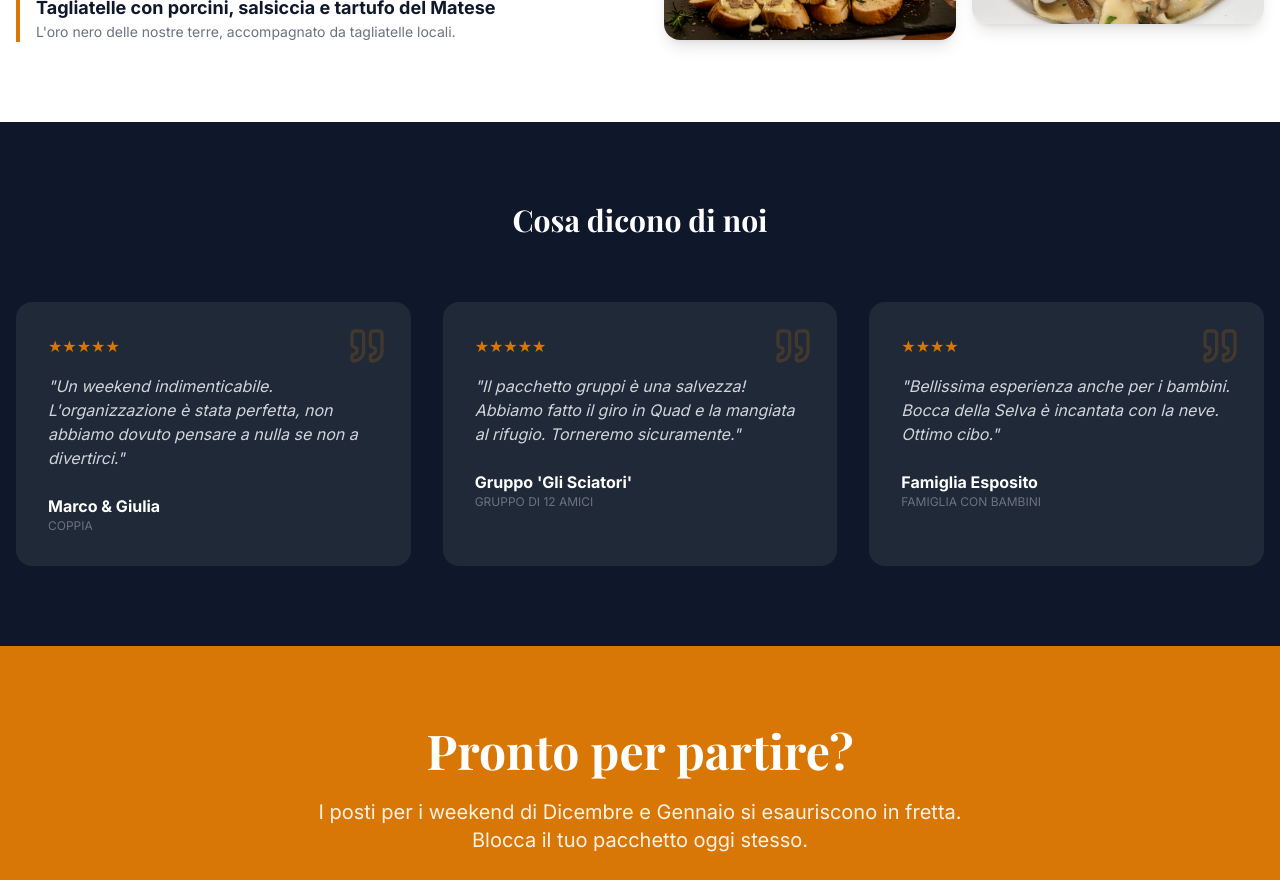
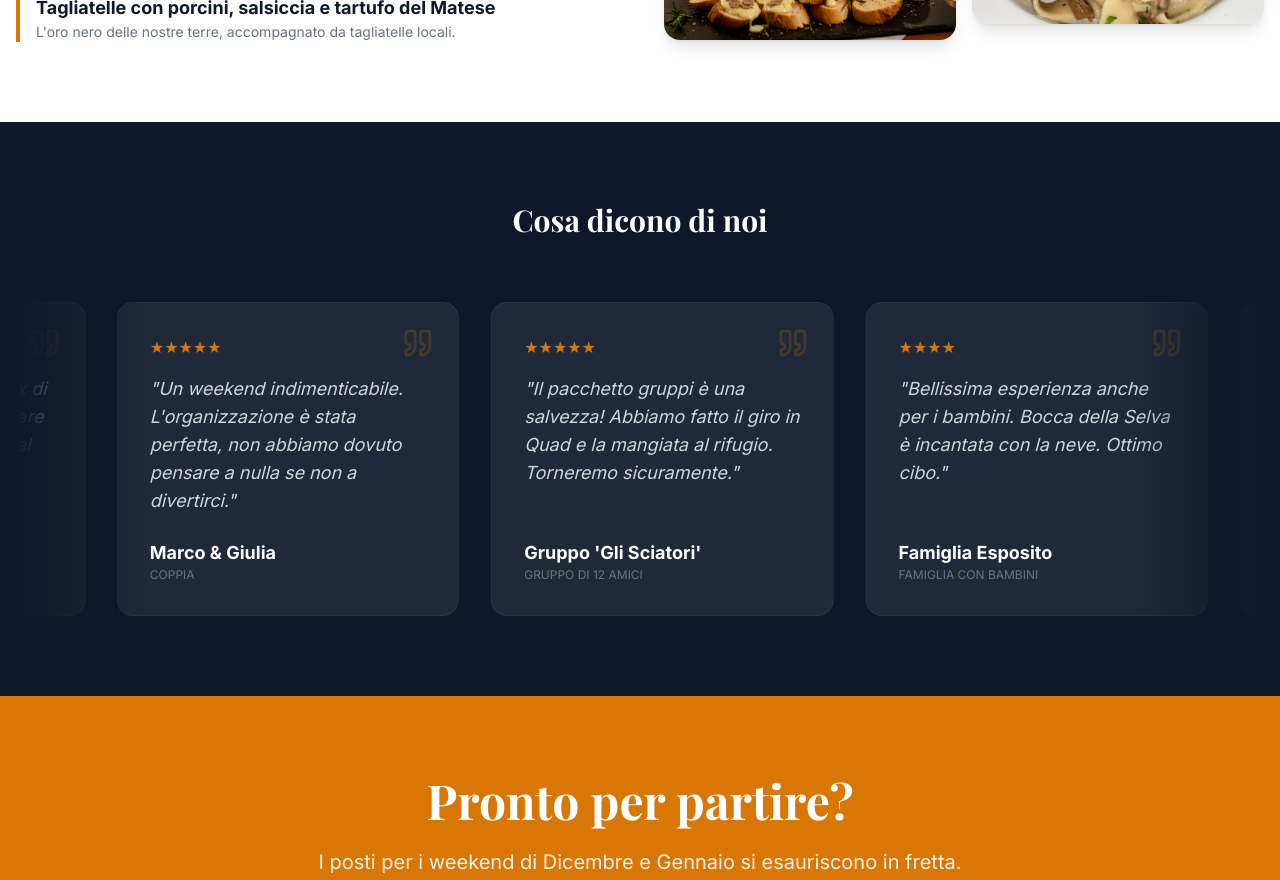
Before and after one commit to giggi30/matese-experience, a React (Vite) app: page / in a window 1280 px wide. Shown: the part 5980-6860 px from the top of the page. Built offline with nearby package versions, Linux system fonts and the light colour scheme.

Commit message:
feat: add Testimonials auto-slider and horizontal look

```diff
--- a/components/Testimonials.tsx
+++ b/components/Testimonials.tsx
@@ -1,32 +1,61 @@
 import React from 'react';
+import useEmblaCarousel from 'embla-carousel-react';
+import AutoScroll from 'embla-carousel-auto-scroll';
 import { REVIEWS } from '../constants';
 import { Quote } from 'lucide-react';
 
 export const Testimonials: React.FC = () => {
+  // Duplicate reviews to ensure sufficient content for the infinite loop
+  const infiniteReviews = [...REVIEWS, ...REVIEWS, ...REVIEWS, ...REVIEWS];
+
+  // Embla Carousel hook with AutoScroll plugin
+  // loop: true enables infinite scrolling
+  // speed: 1 sets a slow, continuous scroll
+  // stopOnInteraction: false ensures it resumes after dragging
+  const [emblaRef] = useEmblaCarousel({ loop: true, align: 'center', dragFree: true }, [
+    AutoScroll({ speed: 1, stopOnInteraction: false, stopOnMouseEnter: true })
+  ]);
+
   return (
-    <section className="py-20 bg-brand-dark text-white">
+    <section className="py-20 bg-brand-dark text-white overflow-hidden">
       <div className="container mx-auto px-4">
         <div className="text-center mb-16">
           <h2 className="text-3xl font-serif font-bold">Cosa dicono di noi</h2>
         </div>
-        <div className="grid grid-cols-1 md:grid-cols-3 gap-8">
-          {REVIEWS.map((review) => (
-            <div key={review.id} className="bg-gray-800 p-8 rounded-2xl relative">
-              <Quote className="w-10 h-10 text-brand-gold/20 absolute top-6 right-6" />
+
+        {/* Carousel Container */}
+        <div className="relative w-full max-w-[90rem] mx-auto">
+          {/* Gradient Masks for smooth fade effect at edges */}
+          <div className="absolute top-0 left-0 w-8 md:w-32 h-full bg-gradient-to-r from-brand-dark z-10 pointer-events-none"></div>
+          <div className="absolute top-0 right-0 w-8 md:w-32 h-full bg-gradient-to-l from-brand-dark z-10 pointer-events-none"></div>
+
+          {/* Embla Viewport */}
+          <div className="overflow-hidden cursor-grab active:cursor-grabbing" ref={emblaRef}>
+            <div className="flex touch-pan-y">
+              {infiniteReviews.map((review, index) => (
+                <div
+                  key={`${review.id}-${index}`}
+                  className="flex-[0_0_85%] min-w-0 px-4 md:flex-[0_0_45%] lg:flex-[0_0_30%]"
+                >
+                  <div className="bg-gray-800 p-8 rounded-2xl relative h-full flex flex-col justify-center select-none transform transition-transform duration-300 hover:scale-[1.02] border border-gray-700/50">
+                    <Quote className="w-8 h-8 text-brand-gold/20 absolute top-6 right-6" />
                     <div className="flex text-brand-gold mb-4">
                       {[...Array(review.rating)].map((_, i) => (
                         <span key={i}>★</span>
                       ))}
                     </div>
-              <p className="text-gray-300 italic mb-6">"{review.text}"</p>
-              <div>
-                <p className="font-bold text-white">{review.author}</p>
+                    <p className="text-gray-300 italic mb-6 text-lg">"{review.text}"</p>
+                    <div className="mt-auto">
+                      <p className="font-bold text-white text-lg">{review.author}</p>
                       <p className="text-xs text-gray-500 uppercase">{review.role}</p>
+                    </div>
                   </div>
                 </div>
               ))}
             </div>
           </div>
+        </div>
+      </div>
     </section>
   );
 };
--- a/constants.ts
+++ b/constants.ts
@@ -131,5 +131,19 @@ export const REVIEWS: ReviewData[] = [
     role: "Famiglia con bambini",
     text: "Bellissima esperienza anche per i bambini. Bocca della Selva è incantata con la neve. Ottimo cibo.",
     rating: 4
+  },
+  {
+    id: 4,
+    author: "Alessio",
+    role: "Viaggiatore Solitario",
+    text: "Cercavo pace e l'ho trovata al Lago del Matese. I tramonti lì hanno un'energia unica. Tornerò per il foliage.",
+    rating: 5
+  },
+  {
+    id: 5,
+    author: "Chiara",
+    role: "Solo Traveler",
+    text: "Campitello offre il giusto mix di sport e relax. Ho adorato sciare al mattino e leggere davanti al camino il pomeriggio.",
+    rating: 5
   }
 ];
--- a/package.json
+++ b/package.json
@@ -10,6 +10,8 @@
   },
   "dependencies": {
     "@vercel/analytics": "^1.6.1",
+    "embla-carousel-auto-scroll": "^8.6.0",
+    "embla-carousel-react": "^8.6.0",
     "lucide-react": "^0.561.0",
     "react": "^19.2.3",
     "react-dom": "^19.2.3",
```
Also changed, not shown: public/immagini/Gemini_Generated_Image_x1jvtx1jvtx1jvtx.jpeg (added), 1 other file (tests, documents, lock files or other folders). Lines whose indentation alone changed are shown as unchanged.
